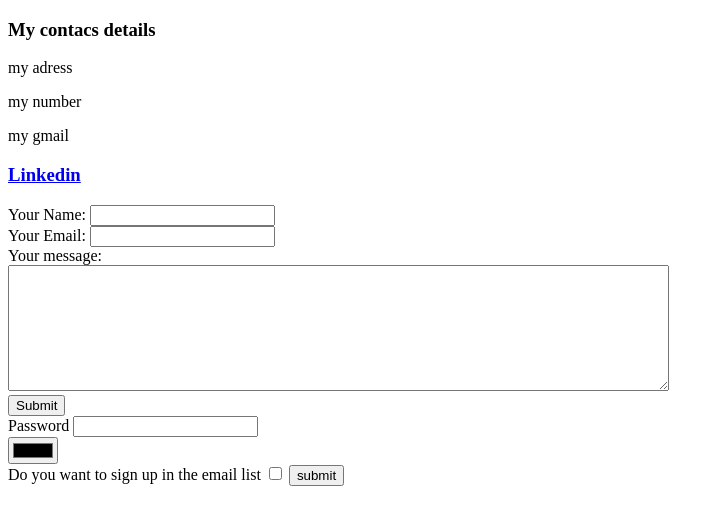
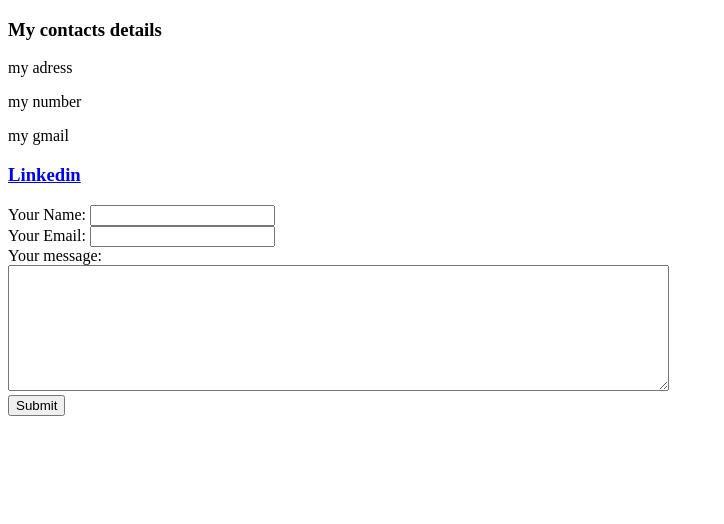
Before and after one commit to Fati97s/cv, a plain HTML site: page Contact-me.html in a window 1280 px wide. Shown: the whole page, without its empty margins (0-724 px from the left). Drawn offline with Linux system fonts and the light colour scheme.

Commit message:
Update Contact-me.html

```diff
--- a/Contact-me.html
+++ b/Contact-me.html
@@ -5,7 +5,7 @@
     <title></title>
   </head>
   <body>
-    <h3>My contacs details</h3>
+    <h3>My contacts details</h3>
     <p>my adress</p>
     <p>my number</p>
     <p>my gmail</p>
@@ -22,15 +22,6 @@
       <br>
       <input type="submit" name="">
       <br>
-      <label>Password</label>
-      <input type="password" name="" value="">
-
-      <br>
-      <input type="color" name="" value="">
-      <br>
-      <label>Do you want to sign up in the email list</label>
-      <input type="checkbox" name="" value="">
-      <button>submit</button>
     </form>
   </body>
 </html>
```
